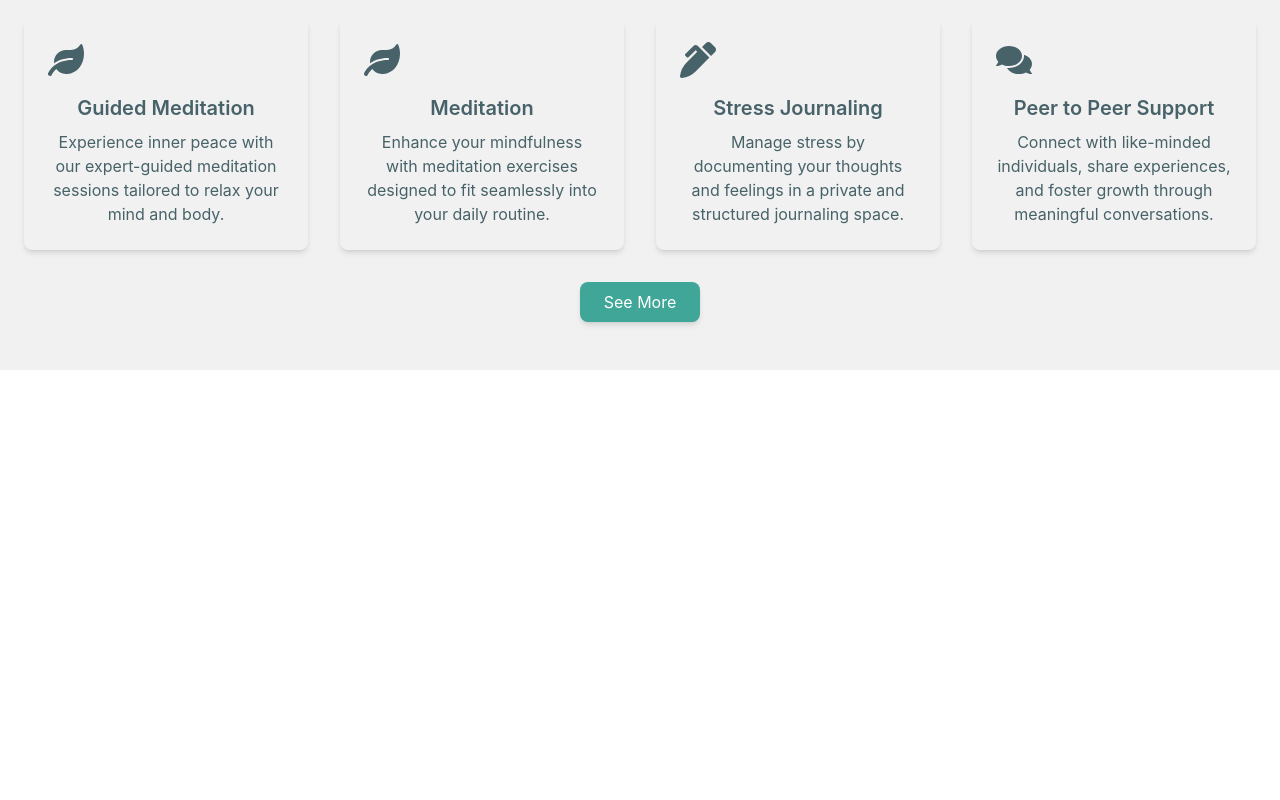
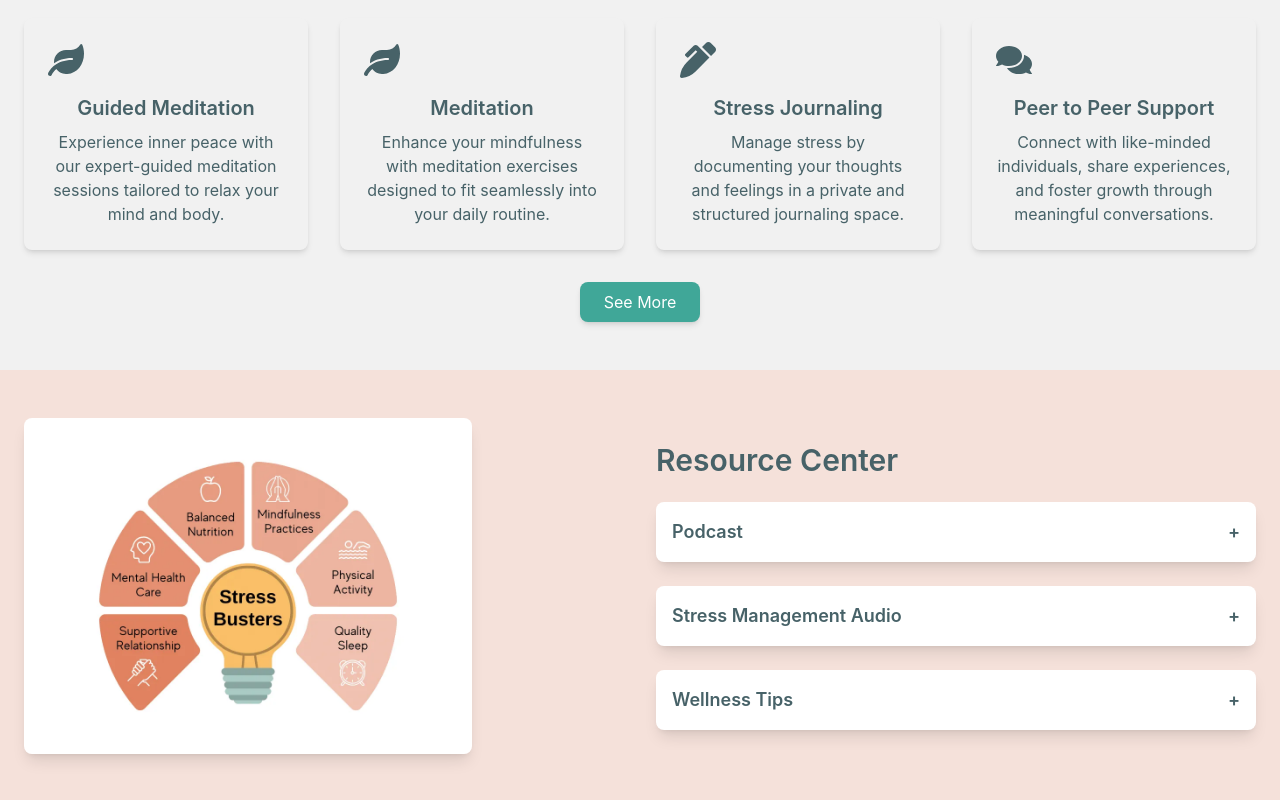
Before and after one commit to buyekeobare/mindspring_app, a React (Create React App) app in the folder mindspring-frontend/: page / in a window 1280 px wide. Shown: the part 1955-2755 px from the top of the page. Before the commit the page ends 2325 px from the top, so only its background shows below. Built offline with nearby package versions, Linux system fonts and the light colour scheme.

Commit message:
Resource Center added in App.js

```diff
--- a/mindspring-frontend/src/App.js
+++ b/mindspring-frontend/src/App.js
@@ -7,6 +7,7 @@ import HeroSection from "./components/HeroSection";
 import AboutSection from "./components/AboutSection";
 import DailyAffirmation from "./components/DailyAffirmation";
 import Features from "./components/Features";
+import ResourceCenter from "./components/ResourceCenter";
 
 const App = () => {
   return (
@@ -17,6 +18,7 @@ const App = () => {
       <AboutSection />
       <DailyAffirmation />
       <Features />
+      <ResourceCenter />
     </Router>
   );
 };
```
